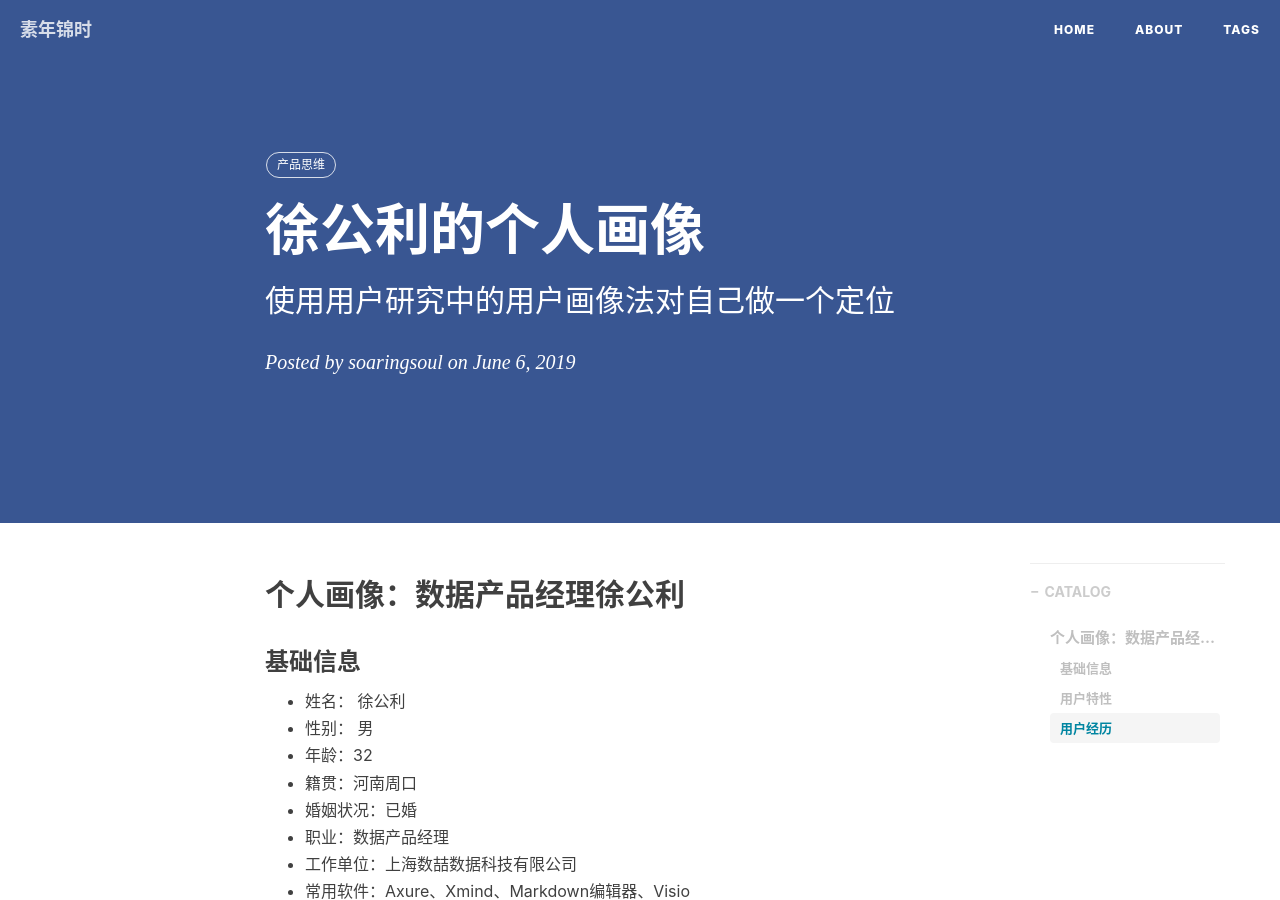
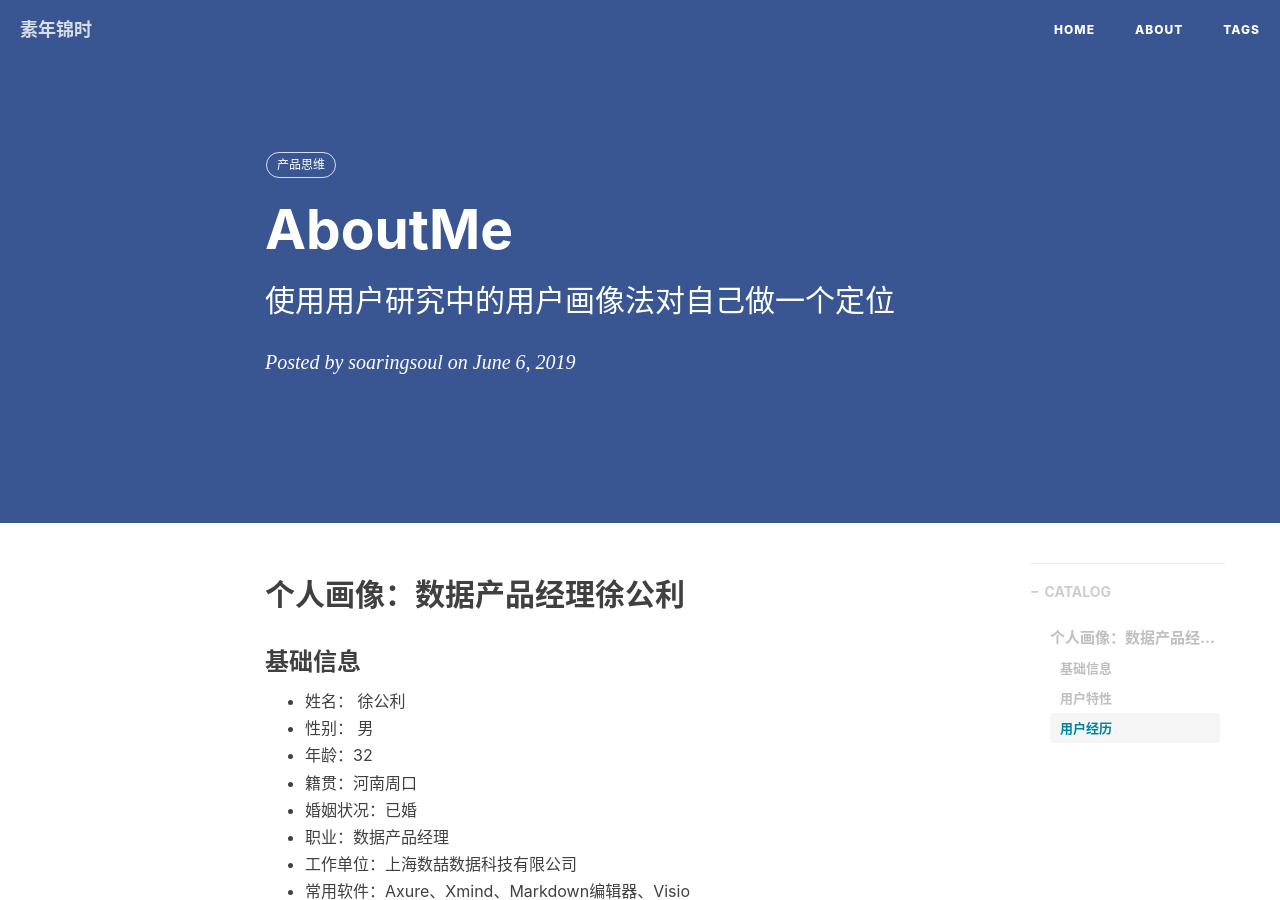
Before and after one commit to soaringsoul/soaringsoul.github.io, a Jekyll site: the page built from _posts/datapm/2019-06-06-xgl_persona.md, in a window 1280 px wide and 900 px high. Built offline with Jekyll 4.4.1, drawn with Linux system fonts in a browser that asks for light colours; nearby versions of some CDN libraries; comment, search, counter and statistics services are not loaded.

Commit message:
Update 2019-06-06-xgl_persona.md

```diff
--- a/_posts/datapm/2019-06-06-xgl_persona.md
+++ b/_posts/datapm/2019-06-06-xgl_persona.md
@@ -1,6 +1,6 @@
 ---
 layout:     post
-title:      "徐公利的个人画像"
+title:      "AboutMe"
 subtitle:   "使用用户研究中的用户画像法对自己做一个定位"
 date:       2019-06-06 10:08:54
 author:     "soaringsoul"
```
